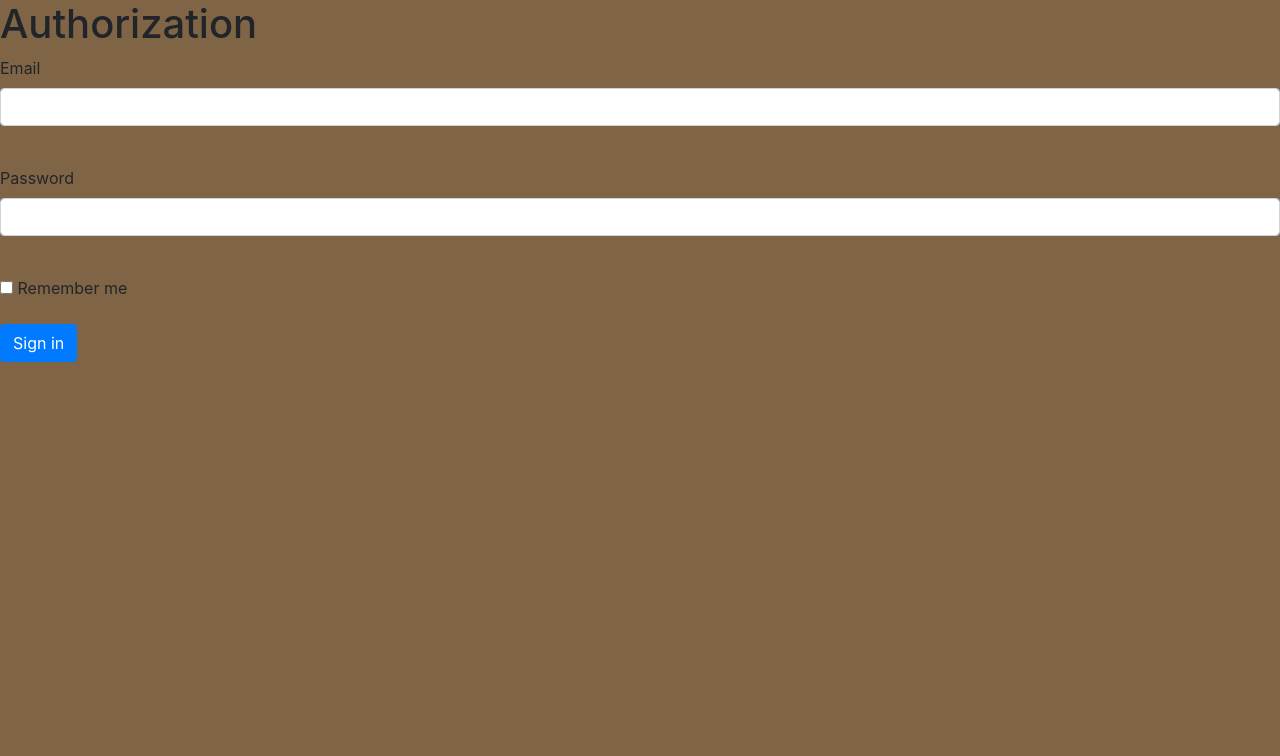
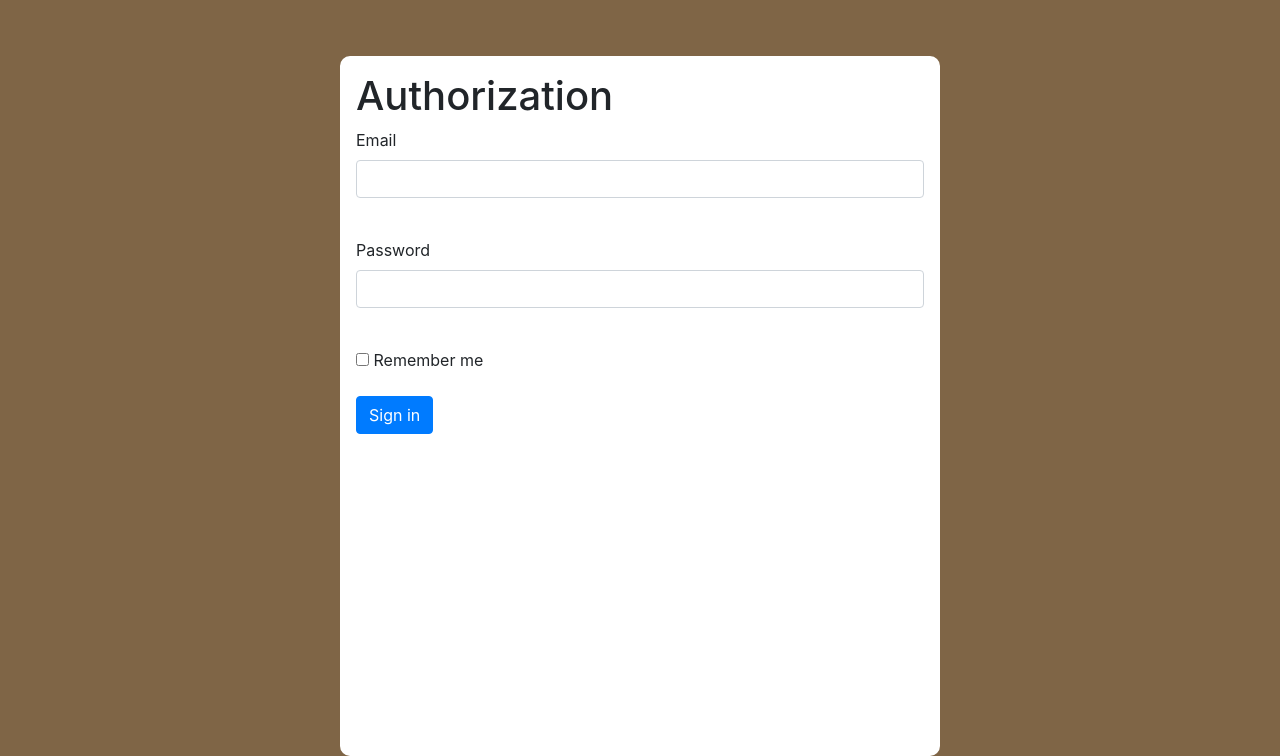
Before and after one commit to DulmievMusa/Tic_tak_toe_project, a Flask app: page /login in a window 1280 px wide. Shown: the part 72-828 px from the top of the page. Before the commit the page ends 434 px from the top, so only its background shows below. Run offline with Flask 3, Linux system fonts and the light colour scheme; some libraries are stand-ins or nearby versions.

Commit message:
beautiful login page

```diff
--- a/templates/login.html
+++ b/templates/login.html
@@ -1,6 +1,8 @@
 {% extends "base.html" %}
 
 {% block content %}
+<div style="width: 600px; margin: auto; margin-top: 7vh; height: 700px; background-color: #fff;border: 6px solid #fff;border-radius: 10px 10px 10px 10px;padding:10px;">
+    <div>
         <h1>Authorization</h1>
         <form action="" method="post">
             {{ form.hidden_tag() }}
@@ -26,4 +28,6 @@
             <p>{{ form.submit(type="submit", class="btn btn-primary") }}</p>
         <div>{{ message }}</div>
     </form>
+    </div>
+</div>
 {% endblock %}
--- a/templates/main_page.html
+++ b/templates/main_page.html
@@ -1,7 +1,7 @@
 {% extends "base.html" %}
 
 {% block content %}
-    <div style="margin: auto; margin-top: 200px; width: 300px; height: 300px;background-color: #fff;border: 6px solid #fff;border-radius: 10px 10px 10px 10px;">
+    <div style="margin: auto; margin-top: 20vh; width: 300px; height: 300px;background-color: #fff;border: 6px solid #fff;border-radius: 10px 10px 10px 10px;">
         <div style="width: 200px; height: 200px;margin: auto; margin-top: 80px;">
             <h1>Main page</h1>
             {% if current_user.is_authenticated %}
--- a/templates/register_form.html
+++ b/templates/register_form.html
@@ -1,7 +1,7 @@
 {% extends "base.html" %}
 
 {% block content %}
-<div style="width: 600px; margin: auto; margin-top: 80px; height: 700px; background-color: #fff;border: 6px solid #fff;border-radius: 10px 10px 10px 10px;padding:10px;">
+<div style="width: 600px; margin: auto; margin-top: 7vh; height: 700px; background-color: #fff;border: 6px solid #fff;border-radius: 10px 10px 10px 10px;padding:10px;">
     <div>
         <h2 class="xd">Register Form</h2>
         <form action="" method="post">
```
Lines whose indentation alone changed are shown as unchanged.
